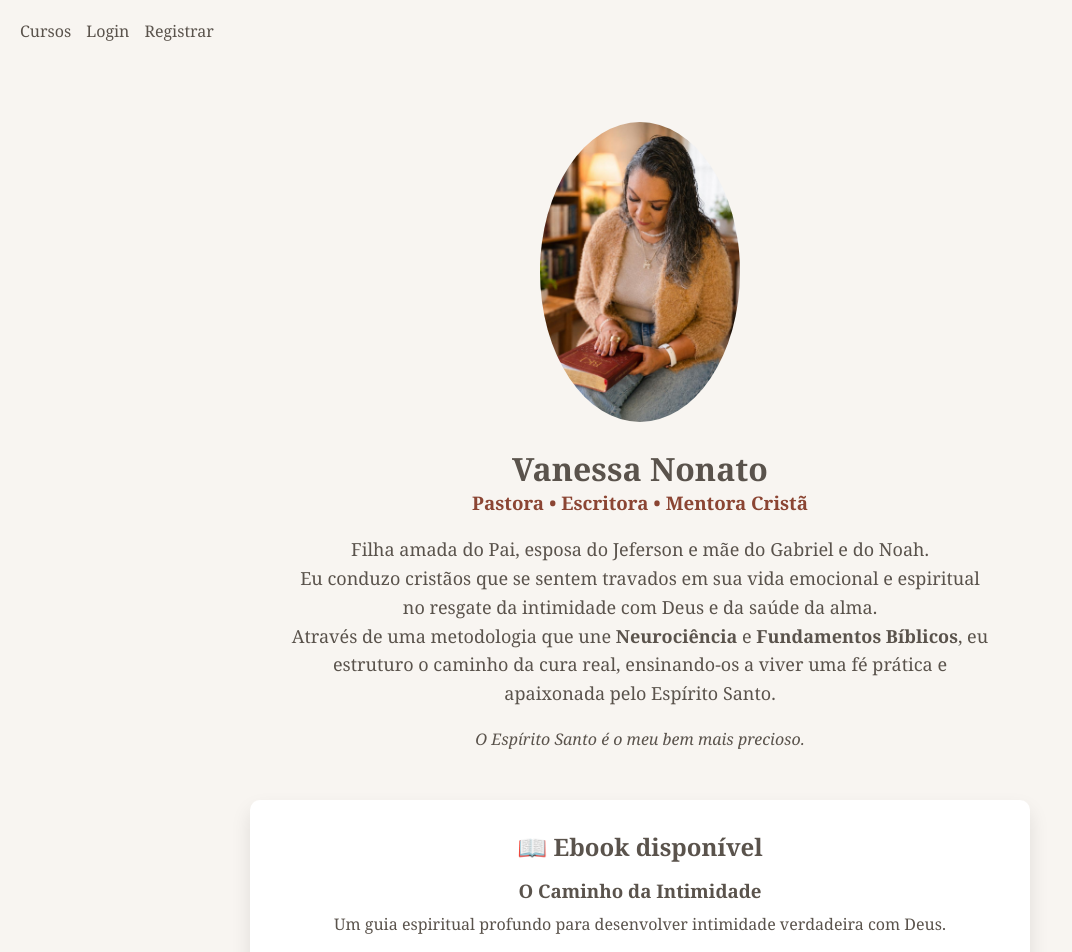
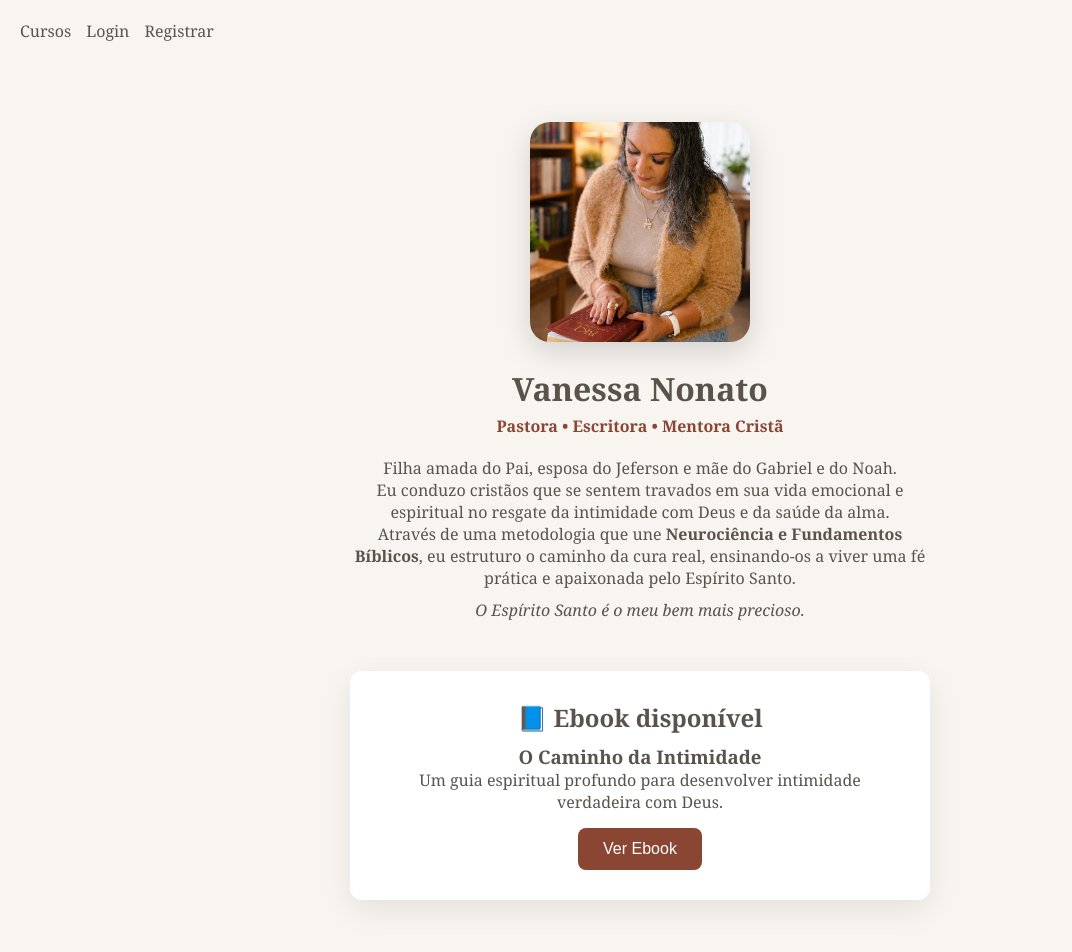
Before and after one commit to Mayra727/avivai-frontend, a React app: page /produtora in a window 1280 px wide. Shown: the top 952 px of the page, without its empty margins (0-1072 px from the left). Built offline with nearby package versions, Linux system fonts and the light colour scheme; the HTML template or start-up script is replaced by a standard one.

Commit message:
update producer profile

```diff
--- a/src/pages/ProducerProfile.tsx
+++ b/src/pages/ProducerProfile.tsx
@@ -4,83 +4,105 @@ export default function ProducerProfile() {
 
   const navigate = useNavigate();
 
+  function verEbook() {
+    navigate("/ebook");
+  }
+
   return (
-
     <div
       style={{
-        maxWidth: "900px",
-        margin: "auto",
         padding: "60px",
-        textAlign: "center"
+        textAlign: "center",
+        maxWidth: "700px",
+        margin: "0 auto"
       }}
     >
 
+      {/* FOTO */}
       <img
         src="/vanessa.jpg"
         alt="Vanessa Nonato"
         style={{
-          width: "200px",
-          borderRadius: "50%",
-          marginBottom: "20px"
+          width: "220px",
+          height: "220px",
+          objectFit: "cover",
+          borderRadius: "20px",
+          marginBottom: "20px",
+          boxShadow: "0 10px 30px rgba(0,0,0,0.15)"
         }}
       />
 
-      <h1>Vanessa Nonato</h1>
+      {/* NOME */}
+      <h1 style={{ marginBottom: "5px" }}>
+        Vanessa Nonato
+      </h1>
 
-      <h3 style={{ color: "#8B4533" }}>
+      {/* AUTORIDADE */}
+      <p
+        style={{
+          color: "#8B4533",
+          fontWeight: "600",
+          marginBottom: "20px"
+        }}
+      >
         Pastora • Escritora • Mentora Cristã
-      </h3>
+      </p>
 
-      <div style={{ maxWidth: "700px", margin: "auto" }}>
-
-        <p style={{ marginTop: "20px", fontSize: "18px", lineHeight: "1.6" }}>
+      {/* BIO */}
+      <p>
         Filha amada do Pai, esposa do Jeferson e mãe do Gabriel e do Noah.
       </p>
 
-        <p style={{ fontSize: "18px", lineHeight: "1.6" }}>
+      <p>
         Eu conduzo cristãos que se sentem travados em sua vida emocional
         e espiritual no resgate da intimidade com Deus e da saúde da alma.
       </p>
 
-        <p style={{ fontSize: "18px", lineHeight: "1.6" }}>
-          Através de uma metodologia que une <strong>Neurociência</strong> e
-          <strong> Fundamentos Bíblicos</strong>, eu estruturo o caminho da
-          cura real, ensinando-os a viver uma fé prática e apaixonada
-          pelo Espírito Santo.
+      <p>
+        Através de uma metodologia que une
+        <b> Neurociência e Fundamentos Bíblicos</b>,
+        eu estruturo o caminho da cura real,
+        ensinando-os a viver uma fé prática e apaixonada pelo Espírito Santo.
       </p>
 
-        <p style={{ fontStyle: "italic", marginTop: "20px" }}>
+      <p
+        style={{
+          fontStyle: "italic",
+          marginTop: "10px"
+        }}
+      >
         O Espírito Santo é o meu bem mais precioso.
       </p>
 
-      </div>
-
+      {/* CARD DO EBOOK */}
       <div
         style={{
           marginTop: "50px",
           padding: "30px",
-          background: "#fff",
-          borderRadius: "10px",
-          boxShadow: "0 10px 20px rgba(0,0,0,0.1)"
+          background: "#ffffff",
+          borderRadius: "12px",
+          boxShadow: "0 10px 30px rgba(0,0,0,0.08)"
         }}
       >
 
-        <h2>📖 Ebook disponível</h2>
+        <h2>
+          📘 Ebook disponível
+        </h2>
 
-        <h3 style={{ marginTop: "15px" }}>
+        <h3 style={{ marginTop: "10px" }}>
           O Caminho da Intimidade
         </h3>
 
-        <p style={{ marginTop: "10px" }}>
+        <p>
           Um guia espiritual profundo para desenvolver
           intimidade verdadeira com Deus.
         </p>
 
         <button
-          onClick={() => navigate("/ebook")}
+          onClick={verEbook}
           style={{
-            marginTop: "20px",
-            padding: "12px 30px",
+            marginTop: "15px",
+            padding: "12px 25px",
             background: "#8B4533",
             color: "white",
             border: "none",
@@ -95,7 +117,5 @@ export default function ProducerProfile() {
       </div>
 
     </div>
-
   );
-
 }
```
Lines whose indentation alone changed are shown as unchanged.
